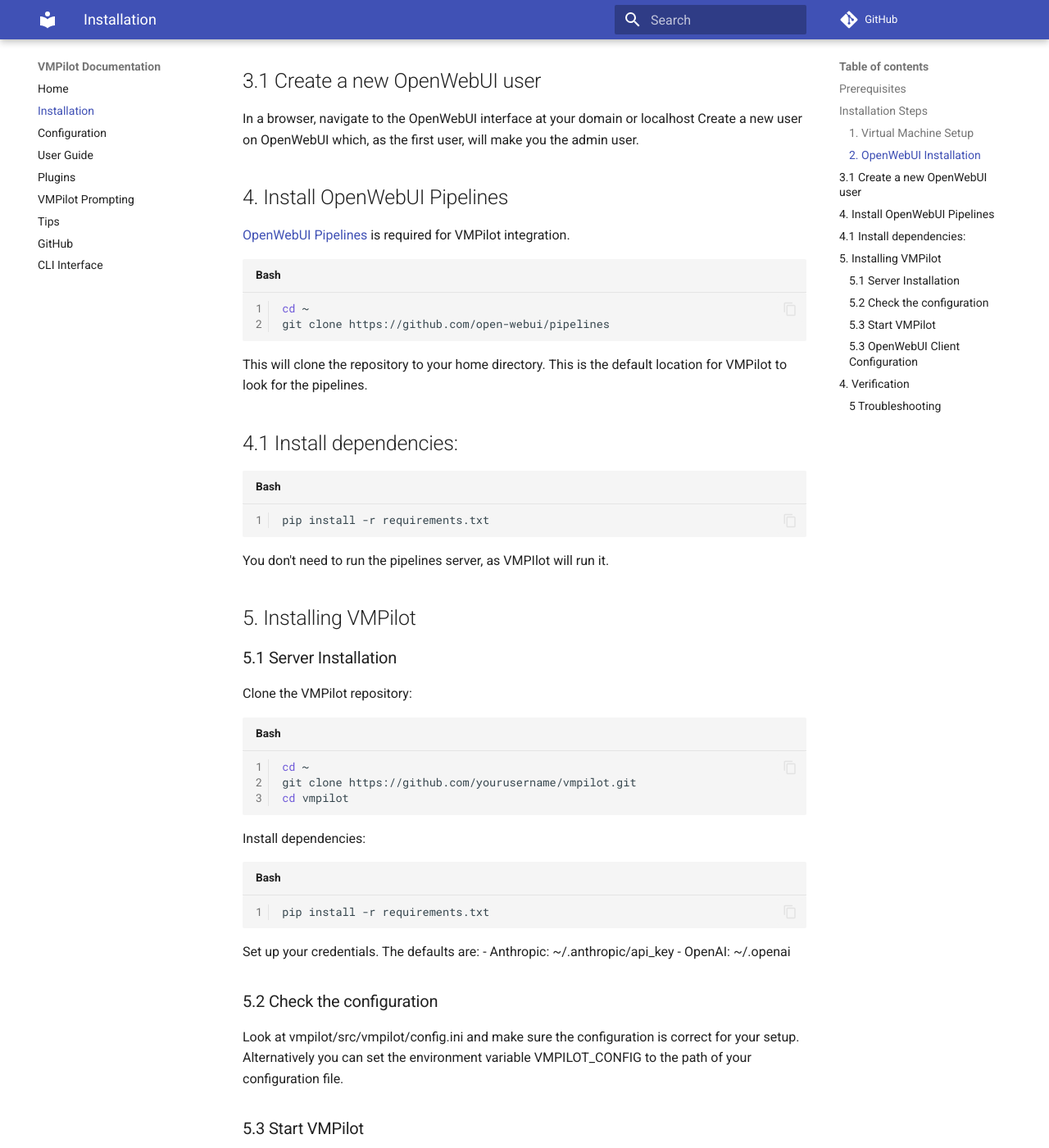
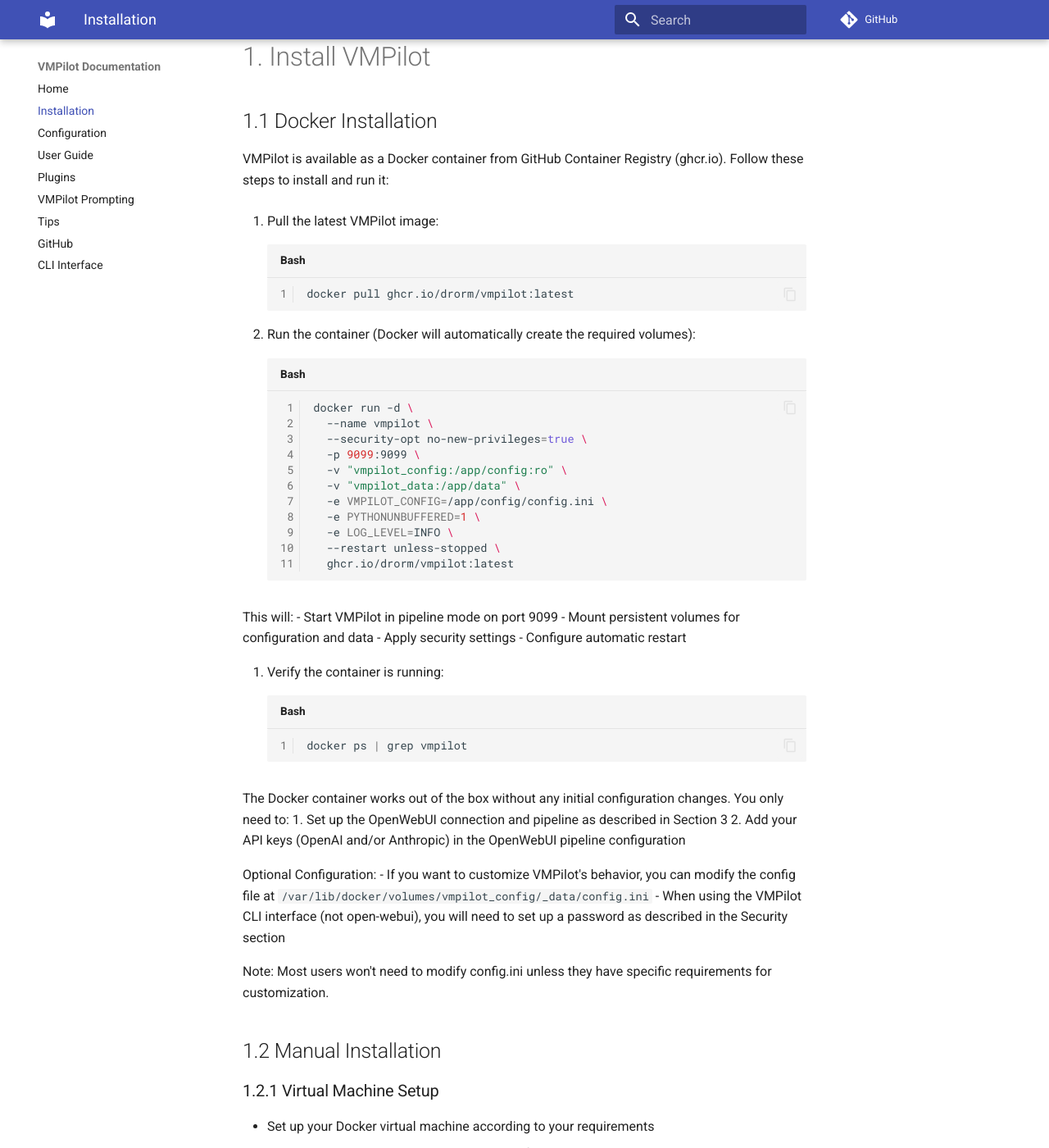
Before and after one commit to drorm/vmpilot, an MkDocs documentation site: the page built from docs/source/installation.md, in a window 1280 px wide and 1400 px high, scrolled down 1017 px. Shown: the whole window at 82% size. Built offline with MkDocs 1.6.1 and Material for MkDocs 9.7.7, drawn with Linux system fonts in a browser that asks for light colours; comment, search, counter and statistics services are not loaded; some of the changed text lies outside the part shown.

Commit message:
Add Docker installation instructions and configuration details
- Updated `configuration.md` to include steps for applying configuration changes and paths for Docker installations.
- Revised `installation.md` to include Docker installation steps for VMPilot, manual installation procedures, and OpenWebUI setup.
- Included troubleshooting tips and edited sections for clarity and structure.
- Updated `tips.md` to provide additional guidance on handling LLM tool errors.

````diff
--- a/docs/source/installation.md
+++ b/docs/source/installation.md
@@ -11,13 +13,113 @@ Before you begin, ensure you have:
 
 For secure access setup, we recommend you complete the [DNS and SSL Setup](dns_ssl_setup.md) before proceeding.
 
-## Installation Steps
+# 1. Install VMPilot
 
-### 1. Virtual Machine Setup
-- Set up your virtual machine according to your requirements
+## 1.1 Docker Installation
+
+VMPilot is available as a Docker container from GitHub Container Registry (ghcr.io). Follow these steps to install and run it:
+
+1. Pull the latest VMPilot image:
+```bash
+docker pull ghcr.io/drorm/vmpilot:latest
+```
+
+2. Run the container (Docker will automatically create the required volumes):
+```bash
+docker run -d \
+  --name vmpilot \
+  --security-opt no-new-privileges=true \
+  -p 9099:9099 \
+  -v "vmpilot_config:/app/config:ro" \
+  -v "vmpilot_data:/app/data" \
+  -e VMPILOT_CONFIG=/app/config/config.ini \
+  -e PYTHONUNBUFFERED=1 \
+  -e LOG_LEVEL=INFO \
+  --restart unless-stopped \
+  ghcr.io/drorm/vmpilot:latest
+```
+
+This will:
+- Start VMPilot in pipeline mode on port 9099
+- Mount persistent volumes for configuration and data
+- Apply security settings
+- Configure automatic restart
+
+4. Verify the container is running:
+```bash
+docker ps | grep vmpilot
+```
+
+The Docker container works out of the box without any initial configuration changes. You only need to:
+1. Set up the OpenWebUI connection and pipeline as described in Section 3
+2. Add your API keys (OpenAI and/or Anthropic) in the OpenWebUI pipeline configuration
+
+Optional Configuration:
+- If you want to customize VMPilot's behavior, you can modify the config file at `/var/lib/docker/volumes/vmpilot_config/_data/config.ini`
+- When using the VMPilot CLI interface (not open-webui), you will need to set up a password as described in the Security section
+
+Note: Most users won't need to modify config.ini unless they have specific requirements for customization.
+
+## 1.2 Manual Installation
+
+### 1.2.1 Virtual Machine Setup
+- Set up your Docker virtual machine according to your requirements
 - For enhanced security, install [gvisor](https://gvisor.dev/docs/user_guide/install/) and configure your container runtime to use it
 
-### 2. OpenWebUI Installation
+### 1.2.2 Install OpenWebUI Pipelines
+
+[OpenWebUI Pipelines](https://github.com/open-webui/pipelines) is required for VMPilot integration.
+
+```bash
+cd ~
+git clone https://github.com/open-webui/pipelines
+```
+
+This will clone the repository to your home directory. This is the default location for VMPilot to look for the pipelines.
+
+### 1.2.3 Install dependencies:
+```bash
+pip install -r requirements.txt
+```
+You don't need to run the pipelines server, as VMPIlot will run it.
+
+
+### 1.2.4 Installing VMPilot
+
+### 1.2.5 Server Installation
+
+Clone the VMPilot repository:
+```bash
+cd ~
+git clone https://github.com/drorm/vmpilot.git
+cd vmpilot
+```
+
+Install dependencies:
+```bash
+pip install -r requirements.txt
+```
+
+Set up your credentials.
+The defaults are:
+- Anthropic: ~/.anthropic/api\_key
+- OpenAI: ~/.openai
+
+### 1.2.6 Configuration Setup
+
+For CLI usage:
+1. Set up your password (required for CLI mode)
+2. Review vmpilot/src/vmpilot/config.ini - the defaults will work for most setups
+3. Optionally, you can set the environment variable VMPILOT_CONFIG to use a custom configuration file
+
+
+### 1.2.7 Start VMPilot
+```bash
+~/vmpilot/bin/run.sh
+```
+## 2. OpenWebUI Setup
+
+### 2.1 OpenWebUI Installation
 
 OpenWebUI serves as the frontend interface for VMPilot.
 
@@ -33,63 +135,14 @@ and then run the following command:
 open-webui serve
 ```
 
-You can, of course, follow one of the other methods suggested in the OpenWebUI documentation.
+You can, of course, follow one of the other methods suggested in the OpenWebUI documentation, such as using Docker.
 
-## 3.1 Create a new OpenWebUI user
+### 2.2 Create a new OpenWebUI user
 In a browser, navigate to the OpenWebUI interface at your domain or localhost
 Create a new user on OpenWebUI which, as the first user, will make you the admin user.
 
 
-## 4. Install OpenWebUI Pipelines
-
-[OpenWebUI Pipelines](https://github.com/open-webui/pipelines) is required for VMPilot integration.
-
-```bash
-cd ~
-git clone https://github.com/open-webui/pipelines
-```
-
-This will clone the repository to your home directory. This is the default location for VMPilot to look for the pipelines.
-
-## 4.1 Install dependencies:
-```bash
-pip install -r requirements.txt
-```
-You don't need to run the pipelines server, as VMPIlot will run it.
-
-
-## 5. Installing VMPilot
-
-### 5.1 Server Installation
-
-Clone the VMPilot repository:
-```bash
-cd ~
-git clone https://github.com/yourusername/vmpilot.git
-cd vmpilot
-```
-
-Install dependencies:
-```bash
-pip install -r requirements.txt
-```
-
-Set up your credentials.
-The defaults are:
-- Anthropic: ~/.anthropic/api\_key
-- OpenAI: ~/.openai
-
-### 5.2 Check the configuration
-
-Look at vmpilot/src/vmpilot/config.ini and make sure the configuration is correct for your setup.
-Alternatively you can set the environment variable VMPILOT\_CONFIG to the path of your configuration file.
-
-### 5.3 Start VMPilot
-```bash
-~/vmpilot/bin/run.sh
-```
-
-### 5.3 OpenWebUI Client Configuration
+### 3 OpenWebUI Configuration
 
 1. Access the OpenWebUI interface at your domain or localhost
 1. Open OpenWebUI in your browser
@@ -116,7 +169,7 @@ Claude is currently the preferred model for VMPilot, since it:
 - Is relatively affordable and fast when caching is handled correctly. VMPIlot caches the conversation history, so the model doesn't have to relearn everything every time.
 - Has been tested more extensively.
 
-## 4. Verification
+### 4. Verification
 
 To verify your installation:
 
@@ -124,20 +177,20 @@ To verify your installation:
 2. Try a simple command like "Show me /home"
 
 
-### 5 Troubleshooting
+### 4. Troubleshooting
 
 Common issues and solutions:
 
 1. Connection refused:
-   - Check if VMPilot server is running
-   - Verify port configurations
-   - Check firewall settings
+    - Check if VMPilot server is running
+    - Verify port configurations
+    - Check firewall settings
 
 2. Authentication errors:
-   - Verify API key in the UI
-   - Check OpenWebUI pipeline configuration
+    - Verify API key in the UI
+    - Check OpenWebUI pipeline configuration
 
 3. Model not found:
-  - Go to the connection settings as described above, and save the connection again.
-  - Go to the pipeline settings and save the pipeline again.
-  - When using a workspace, edit the workspace and make sure the pipeline is selected.
+    - Go to the connection settings as described above, and save the connection again.
+    - Go to the pipeline settings and save the pipeline again.
+    - When using a workspace, edit the workspace and make sure the pipeline is selected.
````
Also changed, not shown: other parts of docs/source/installation.md (+3 -1 lines), docs/source/configuration.md (+17 -1 lines), docs/source/tips.md (+1 -0 lines).
